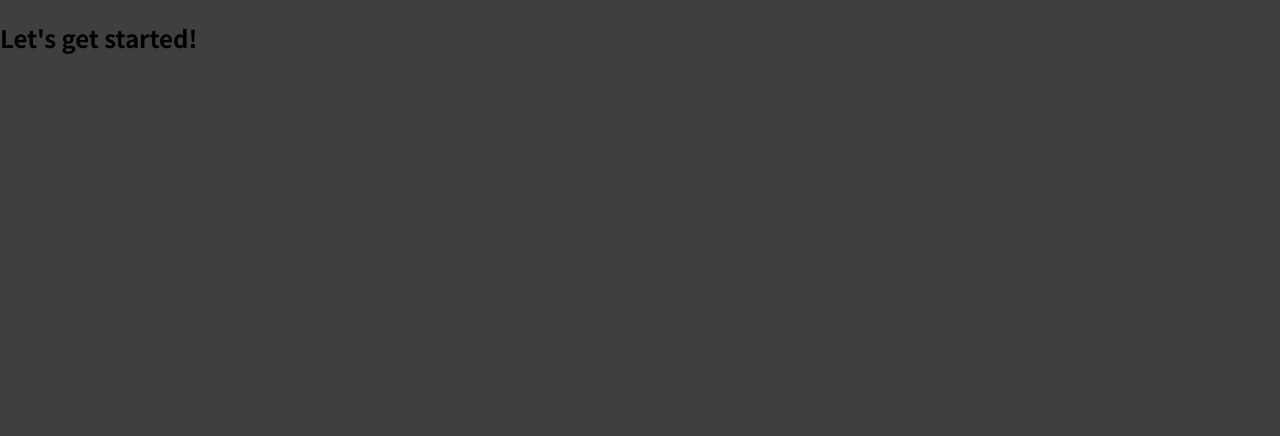
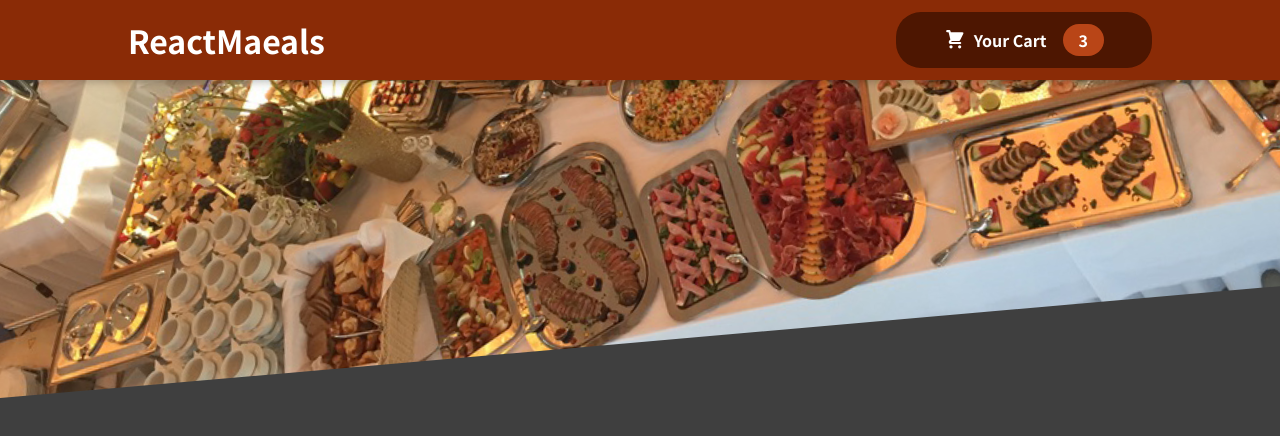
Before and after one commit to Ogaga01/React-Course, a JavaScript app in the folder p/01-starting-project/: page / in a window 1280 px wide. Shown: the top 436 px of the page. Built offline with nearby package versions, Linux system fonts and the light colour scheme.

Commit message:
Add Header component

```diff
--- a/p/01-starting-project/src/App.js
+++ b/p/01-starting-project/src/App.js
@@ -1,7 +1,9 @@
+import Header from "./Components/Layout/Header";
+
 function App() {
   return (
     <div>
-      <h2>Let's get started!</h2>
+      <Header/>
     </div>
   );
 }
--- /dev/null
+++ b/p/01-starting-project/src/Components/Cart/CartIcon.js
@@ -0,0 +1,13 @@
+const CartIcon = () => {
+  return (
+    <svg
+      xmlns="http://www.w3.org/2000/svg"
+      viewBox="0 0 20 20"
+      fill="currentColor"
+    >
+      <path d="M3 1a1 1 0 000 2h1.22l.305 1.222a.997.997 0 00.01.042l1.358 5.43-.893.892C3.74 11.846 4.632 14 6.414 14H15a1 1 0 000-2H6.414l1-1H14a1 1 0 00.894-.553l3-6A1 1 0 0017 3H6.28l-.31-1.243A1 1 0 005 1H3zM16 16.5a1.5 1.5 0 11-3 0 1.5 1.5 0 013 0zM6.5 18a1.5 1.5 0 100-3 1.5 1.5 0 000 3z" />
+    </svg>
+  );
+};
+
+export default CartIcon;
--- /dev/null
+++ b/p/01-starting-project/src/Components/Layout/Header.js
@@ -0,0 +1,19 @@
+import mealImage from '../../Assets/meals.jpg'
+import styles from './Header.module.css'
+import HeaderCartButton from './HeaderCartButton'
+
+const Header = (props) => {
+    return (
+        <>
+            <header className={styles.header}>
+                <h1>ReactMaeals</h1>
+                <HeaderCartButton/>
+            </header>
+            <div className={styles['main-image']}>
+                <img src={mealImage} alt='A table full of delicious food' />
+            </div>
+        </>
+    )
+}
+
+export default Header
--- /dev/null
+++ b/p/01-starting-project/src/Components/Layout/Header.module.css
@@ -0,0 +1,29 @@
+.header {
+  position: fixed;
+  top: 0;
+  left: 0;
+  width: 100%;
+  height: 5rem;
+  background-color: #8a2b06;
+  color: white;
+  display: flex;
+  justify-content: space-between;
+  align-items: center;
+  padding: 0 10%;
+  box-shadow: 0 2px 8px rgba(0, 0, 0, 0.25);
+  z-index: 10;
+}
+
+.main-image {
+  width: 100%;
+  height: 25rem;
+  z-index: 0;
+  overflow: hidden;
+}
+
+.main-image img {
+  width: 110%;
+  height: 100%;
+  object-fit: cover;
+  transform: rotateZ(-5deg) translateY(-4rem) translateX(-1rem);
+}
--- /dev/null
+++ b/p/01-starting-project/src/Components/Layout/HeaderCartButton.js
@@ -0,0 +1,16 @@
+import CartIcon from "../Cart/CartIcon";
+import styles from './HeaderCartButton.module.css'
+
+const HeaderCartButton = (props) => {
+  return (
+    <button className={styles.button}>
+      <span className={styles.icon}>
+        <CartIcon />
+      </span>
+      <span>Your Cart</span>
+      <span className={styles.badge}>3</span>
+    </button>
+  );
+};
+
+export default HeaderCartButton;
--- /dev/null
+++ b/p/01-starting-project/src/Components/Layout/HeaderCartButton.module.css
@@ -0,0 +1,59 @@
+.button {
+  cursor: pointer;
+  font: inherit;
+  border: none;
+  background-color: #4d1601;
+  color: white;
+  padding: 0.75rem 3rem;
+  display: flex;
+  justify-content: space-around;
+  align-items: center;
+  border-radius: 25px;
+  font-weight: bold;
+}
+
+.button:hover,
+.button:active {
+  background-color: #2c0d00;
+}
+
+.icon {
+  width: 1.35rem;
+  height: 1.35rem;
+  margin-right: 0.5rem;
+}
+
+.badge {
+  background-color: #b94517;
+  padding: 0.25rem 1rem;
+  border-radius: 25px;
+  margin-left: 1rem;
+  font-weight: bold;
+}
+
+.button:hover .badge,
+.button:active .badge {
+  background-color: #92320c;
+}
+
+.bump {
+  animation: bump 300ms ease-out;
+}
+
+@keyframes bump {
+  0% {
+    transform: scale(1);
+  }
+  10% {
+    transform: scale(0.9);
+  }
+  30% {
+    transform: scale(1.1);
+  }
+  50% {
+    transform: scale(1.15);
+  }
+  100% {
+    transform: scale(1);
+  }
+}
```
Also changed, not shown: p/01-starting-project/src/Assets/meals.jpg (added).
